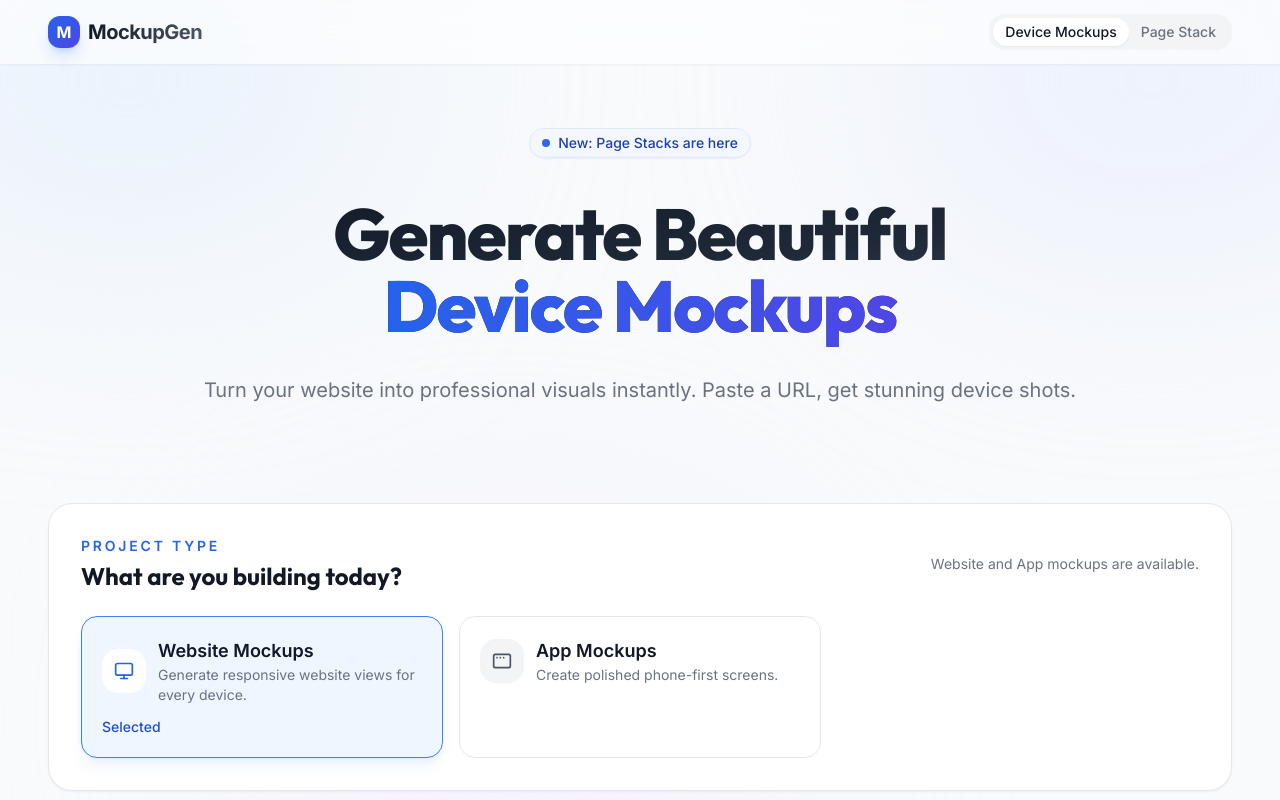
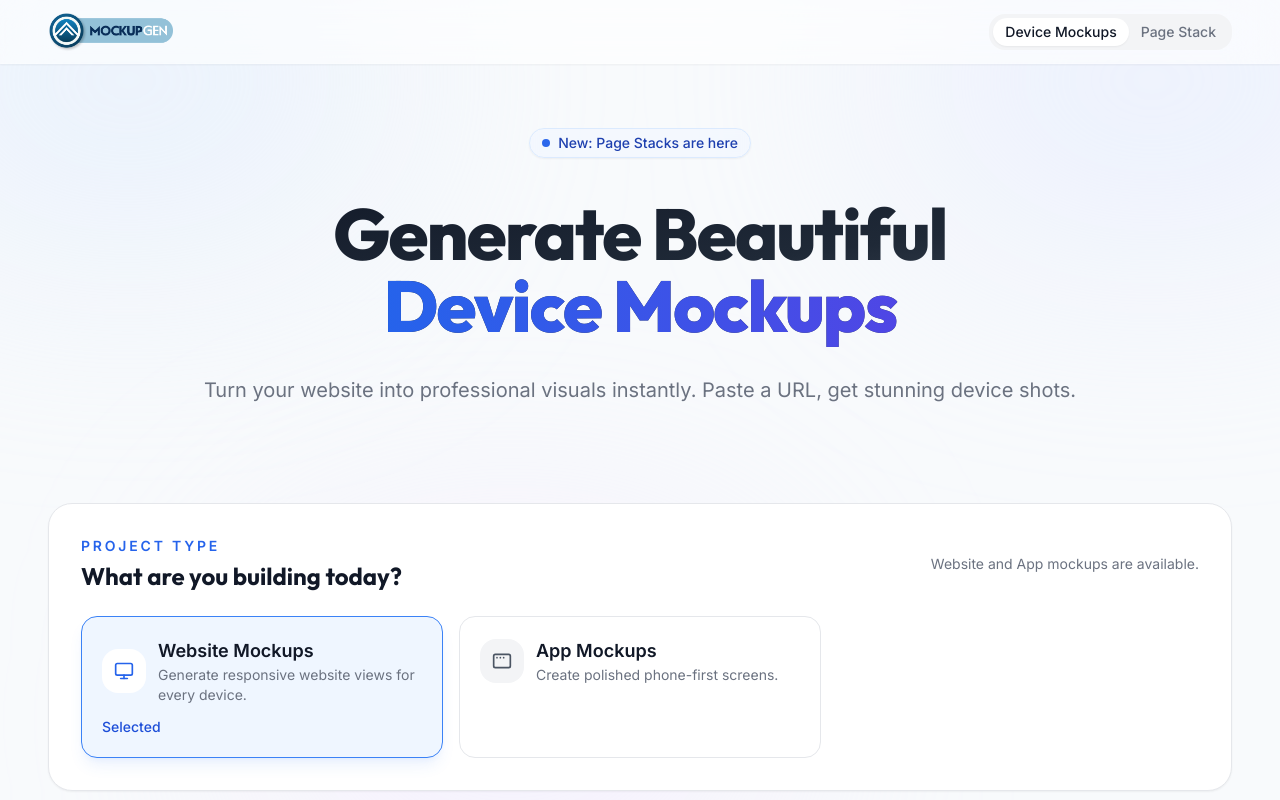
Before and after one commit to Dan-445/MockupGen, a React (Vite) app: page / in a window 1280 px wide. Shown: the top 800 px of the page. Built offline with nearby package versions, Linux system fonts and the light colour scheme.

Commit message:
Update branding: new logo and favicon

```diff
--- a/index.html
+++ b/index.html
@@ -2,7 +2,7 @@
 <html lang="en">
   <head>
     <meta charset="UTF-8" />
-    <link rel="icon" type="image/svg+xml" href="/vite.svg" />
+    <link rel="icon" type="image/png" href="/favicon.png" />
     <meta name="viewport" content="width=device-width, initial-scale=1.0" />
     <title>mockup_generator</title>
   </head>
--- a/src/App.jsx
+++ b/src/App.jsx
@@ -229,10 +229,7 @@ function App() {
         <header className="fixed top-0 inset-x-0 z-50 transition-all duration-300">
           <div className="absolute inset-0 bg-white/80 backdrop-blur-xl border-b border-white/20 shadow-sm supports-[backdrop-filter]:bg-white/60"></div>
           <div className="relative w-full px-4 sm:px-6 lg:px-12 h-16 flex items-center justify-between">
-            <div className="flex items-center gap-2">
-              <div className="w-8 h-8 rounded-xl bg-gradient-to-br from-blue-600 to-indigo-600 flex items-center justify-center text-white font-bold shadow-lg shadow-blue-500/25">M</div>
-              <span className="text-xl font-bold bg-clip-text text-transparent bg-gradient-to-r from-gray-900 to-gray-600 tracking-tight">MockupGen</span>
-            </div>
+            <img src="/full-logo.png" alt="MockupGen Logo" className="h-10 w-auto object-contain" />
 
 
             <div className="flex items-center gap-4">
```
Also changed, not shown: public/favicon.png (added), public/full-logo.png (added).
